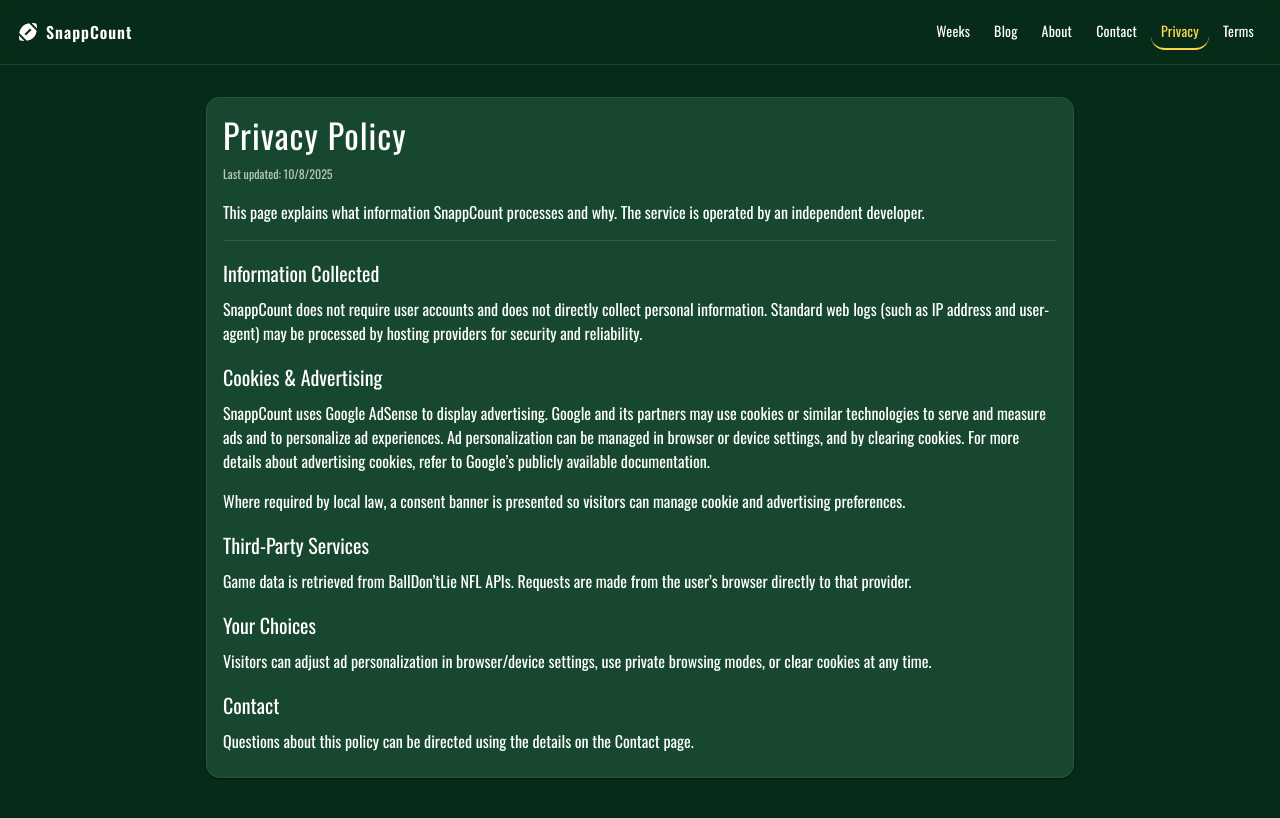
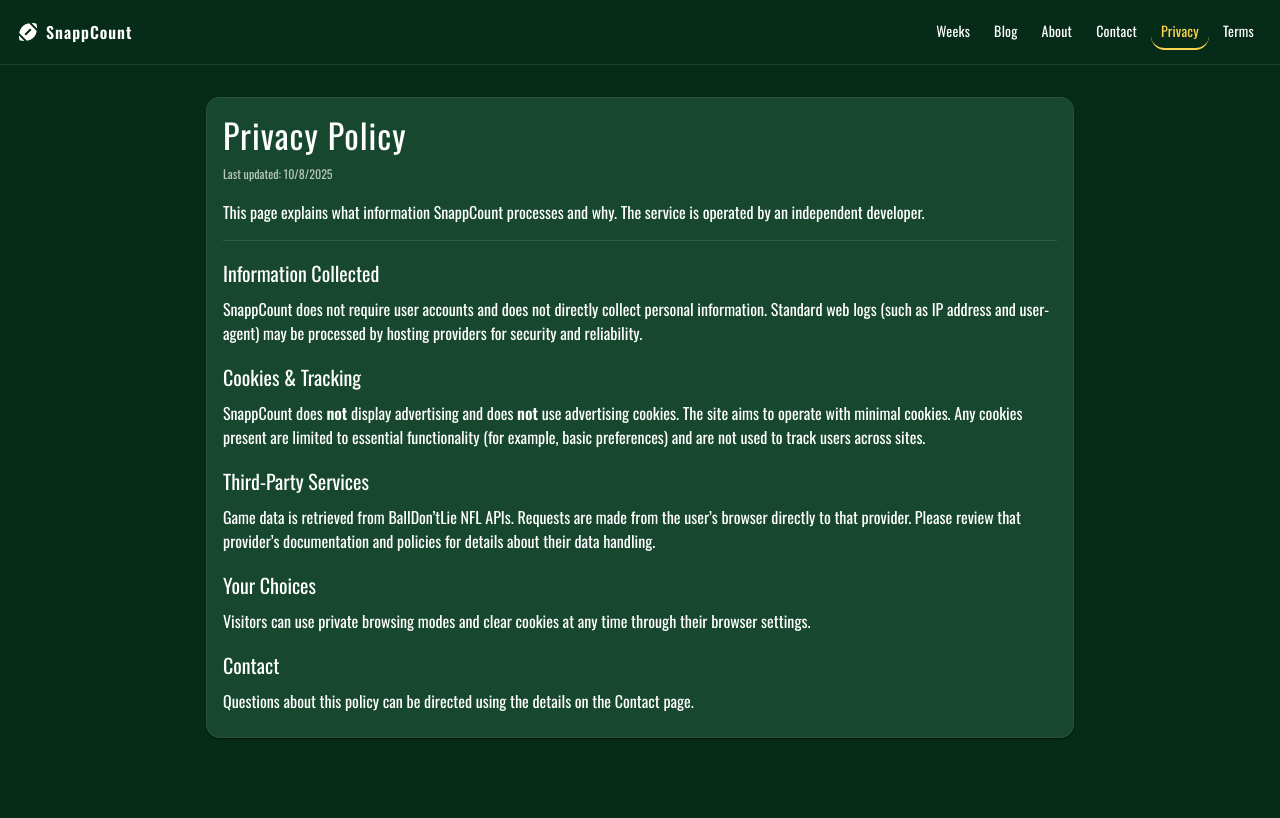
Before and after one commit to Tekknobot/nfl-app, a React (Create React App) app: page /privacy in a window 1280 px wide. Shown: the top 818 px of the page. Built offline with nearby package versions, Linux system fonts and the light colour scheme.

Commit message:
Remove ads.

```diff
--- a/public/index.html
+++ b/public/index.html
@@ -22,11 +22,6 @@
     <link rel="icon" type="image/svg+xml" href="%PUBLIC_URL%/favicon.svg?v=2">
     <link rel="apple-touch-icon" href="%PUBLIC_URL%/apple-touch-icon.png">
 
-    <!-- ✅ REQUIRED FOR OWNERSHIP VERIFICATION -->
-    <script
-      async
-      src="https://pagead2.googlesyndication.com/pagead/js/adsbygoogle.js?client=ca-pub-3857320396977962"
-      crossorigin="anonymous"></script>
   </head>
   <body>
     <div id="root"></div>
--- a/src/pages/Privacy.jsx
+++ b/src/pages/Privacy.jsx
@@ -23,25 +23,22 @@
             Standard web logs (such as IP address and user-agent) may be processed by hosting providers for security and reliability.
           </Typography>
 
-          <Typography variant="h6" sx={{ mb:1 }}>Cookies & Advertising</Typography>
+          <Typography variant="h6" sx={{ mb:1 }}>Cookies & Tracking</Typography>
           <Typography sx={{ mb:2 }}>
-            SnappCount uses Google AdSense to display advertising. Google and its partners may use cookies or similar
-            technologies to serve and measure ads and to personalize ad experiences. Ad personalization can be managed
-            in browser or device settings, and by clearing cookies. For more details about advertising cookies, refer to Google’s publicly available documentation.
-          </Typography>
-
-          <Typography sx={{ mb:2 }}>
-            Where required by local law, a consent banner is presented so visitors can manage cookie and advertising preferences.
+            SnappCount does <strong>not</strong> display advertising and does <strong>not</strong> use advertising cookies.
+            The site aims to operate with minimal cookies. Any cookies present are limited to essential functionality (for example,
+            basic preferences) and are not used to track users across sites.
           </Typography>
 
           <Typography variant="h6" sx={{ mb:1 }}>Third-Party Services</Typography>
           <Typography sx={{ mb:2 }}>
             Game data is retrieved from BallDon’tLie NFL APIs. Requests are made from the user’s browser directly to that provider.
+            Please review that provider’s documentation and policies for details about their data handling.
           </Typography>
 
           <Typography variant="h6" sx={{ mb:1 }}>Your Choices</Typography>
           <Typography sx={{ mb:2 }}>
-            Visitors can adjust ad personalization in browser/device settings, use private browsing modes, or clear cookies at any time.
+            Visitors can use private browsing modes and clear cookies at any time through their browser settings.
           </Typography>
 
           <Typography variant="h6" sx={{ mb:1 }}>Contact</Typography>
--- a/src/pages/WeekPreview.jsx
+++ b/src/pages/WeekPreview.jsx
@@ -7,7 +7,6 @@
 import {
   startOfWeek, addDays, fetchGamesForDateBDL, getWinProbabilityForGame, dateKey
 } from "../lib/nflShared";
-import AdSlot from "../components/AdSlot";
 
 // Small, consistent ad label
 const AdLabel = () => (
@@ -144,14 +143,6 @@
             Blended probabilities (70% market, 30% season model).
           </Typography>
 
-          {/* TOP AD — only when content is ready */}
-          {hasContent && (
-            <Box sx={{ my: 2 }}>
-              <AdLabel />
-              <AdSlot slot="0000000000" layout="in-article" format="fluid" />
-            </Box>
-          )}
-
           <Divider sx={{ mb:{ xs:1.25, sm:2 } }} />
 
           {/* Loading / Empty */}
@@ -183,12 +174,6 @@
                   />
                 )}
               </Stack>
-
-              {/* MID AD — after summary, before highlights */}
-              <Box sx={{ my: 2 }}>
-                <AdLabel />
-                <AdSlot slot="0000000000" layout="in-article" format="fluid" />
-              </Box>
 
               {/* Highlights grid */}
               {highlights && (
@@ -303,12 +288,6 @@
                 ))}
               </Stack>
 
-              {/* BOTTOM AD — after all content */}
-              <Box sx={{ mt: 3 }}>
-                <AdLabel />
-                <AdSlot slot="0000000000" layout="in-article" format="fluid" />
-              </Box>
-
               <Divider sx={{ my:2 }} />
               <Typography variant="caption" sx={{ opacity:.75, display:"block" }}>
                 Methodology: probabilities blend market moneylines (de-vigged) with a season model trained on completed games
--- a/src/pages/WeekPreviewPost.jsx
+++ b/src/pages/WeekPreviewPost.jsx
@@ -7,7 +7,6 @@
 import {
   startOfWeek, addDays, fetchGamesForDateBDL, getWinProbabilityForGame, dateKey
 } from "../lib/nflShared";
-import AdSlot from "../components/AdSlot";
 
 // Small, consistent ad label
 const AdLabel = () => (
@@ -121,14 +120,6 @@
             Blended probabilities (70% market, 30% season model).
           </Typography>
 
-          {/* Top ad, only after content resolves */}
-          {hasContent && (
-            <Box sx={{ my: 2 }}>
-              <AdLabel />
-              <AdSlot slot="0000000000" layout="in-article" format="fluid" />
-            </Box>
-          )}
-
           <Divider sx={{ mb:{ xs:1.25, sm:2 } }} />
 
           {/* Loading / empty */}
@@ -187,12 +178,6 @@
                 </>
               )}
 
-              {/* Ad in the middle of the article */}
-              <Box sx={{ my: 2 }}>
-                <AdLabel />
-                <AdSlot slot="0000000000" layout="in-article" format="fluid" />
-              </Box>
-
               {/* All games list (compact) */}
               <Typography variant="h6" sx={{ mb:1 }}>All Matchups (Quick View)</Typography>
               <Stack spacing={1}>
@@ -209,12 +194,6 @@
                 ))}
               </Stack>
 
-              {/* Bottom ad */}
-              <Box sx={{ mt: 3 }}>
-                <AdLabel />
-                <AdSlot slot="0000000000" layout="in-article" format="fluid" />
-              </Box>
-
               <Divider sx={{ my:2 }} />
               <Typography variant="caption" sx={{ opacity:.75, display:"block" }}>
                 Methodology: probabilities blend market moneylines (de-vigged) with a season model trained on completed games
--- a/src/pages/WeekRecap.jsx
+++ b/src/pages/WeekRecap.jsx
@@ -2,7 +2,6 @@
 import React, { useEffect, useState } from "react";
 import { Box, Card, CardContent, Typography, Divider, Stack, Chip, LinearProgress } from "@mui/material";
 import { startOfWeek, addDays, fetchGamesForDateBDL, getWinProbabilityForGame, verdictForGame, dateKey } from "../lib/nflShared";
-import AdSlot from "../components/AdSlot"; // ⬅️ add this import
 
 // Small, consistent ad label
 const AdLabel = () => (
@@ -65,14 +64,6 @@
             Final results vs. our pregame probability (closest available).
           </Typography>
 
-          {/* TOP AD — only when we actually have recap content */}
-          {!loading && summary.n > 0 && (
-            <Box sx={{ my: 2 }}>
-              <AdLabel />
-              <AdSlot slot="0000000000" layout="in-article" format="fluid" />
-            </Box>
-          )}
-
           <Divider sx={{ mb:2 }} />
 
           {loading ? (
@@ -118,12 +109,6 @@
                 ))}
               </Stack>
 
-              {/* BOTTOM AD — after all recap items */}
-              <Box sx={{ mt: 3 }}>
-                <AdLabel />
-                <AdSlot slot="0000000000" layout="in-article" format="fluid" />
-              </Box>
-
               <Divider sx={{ my:2 }} />
               <Typography variant="caption" sx={{ opacity:.75, display:"block" }}>
                 Methodology: verdicts compare pregame (or closest available) probability to final outcomes.
```
Also changed, not shown: 2 other files (tests, documents, lock files or other folders).
